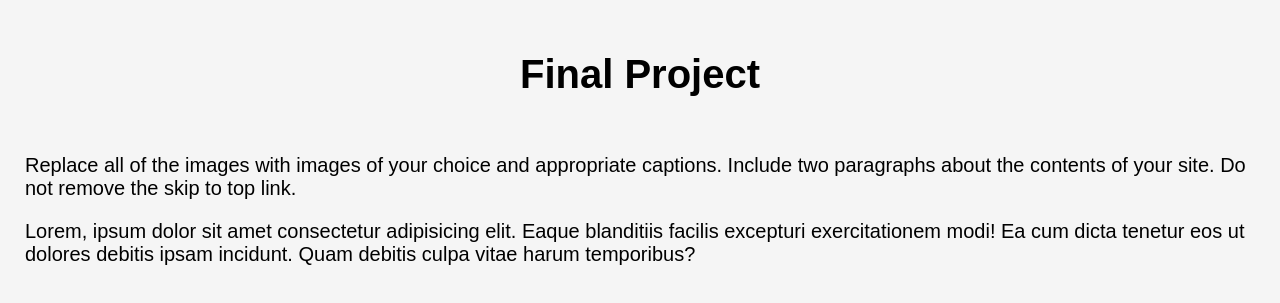
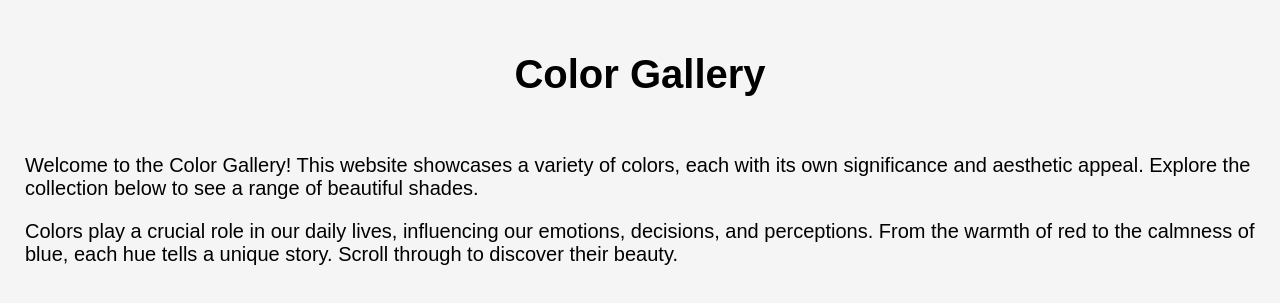
Before and after one commit to LeHuyTuong/coursera, a plain HTML site: page finalProject/index.html in a window 1280 px wide. Shown: the top 303 px of the page. Drawn offline with Linux system fonts and the light colour scheme.

Commit message:
Update index.html

```diff
--- a/finalProject/index.html
+++ b/finalProject/index.html
@@ -5,19 +5,19 @@
   <meta charset="UTF-8">
   <meta http-equiv="X-UA-Compatible" content="IE=edge">
   <meta name="viewport" content="width=device-width, initial-scale=1.0">
-  <title>Final Project</title>
+  <title>Color Gallery</title>
   <link rel="stylesheet" href="css/style.css">
 </head>
 
 <body>
   <header>
-    <h1 id="top">Final Project</h1>
+    <h1 id="top">Color Gallery</h1>
   </header>
 
   <main>
-    <p>Replace all of the images with images of your choice and appropriate captions. Include two paragraphs about the contents of your site.  Do not remove the skip to top link.</p>
+    <p>Welcome to the Color Gallery! This website showcases a variety of colors, each with its own significance and aesthetic appeal. Explore the collection below to see a range of beautiful shades.</p>
 
-    <p>Lorem, ipsum dolor sit amet consectetur adipisicing elit. Eaque blanditiis facilis excepturi exercitationem modi! Ea cum dicta tenetur eos ut dolores debitis ipsam incidunt. Quam debitis culpa vitae harum temporibus?</p>
+    <p>Colors play a crucial role in our daily lives, influencing our emotions, decisions, and perceptions. From the warmth of red to the calmness of blue, each hue tells a unique story. Scroll through to discover their beauty.</p>
 
     <div class = "grid">
       <figure>
@@ -63,5 +63,4 @@
     <a href="#top">Jump to the Top</a>
   </footer>
 </body>
-
 </html>
```
Lines whose indentation alone changed are shown as unchanged.
